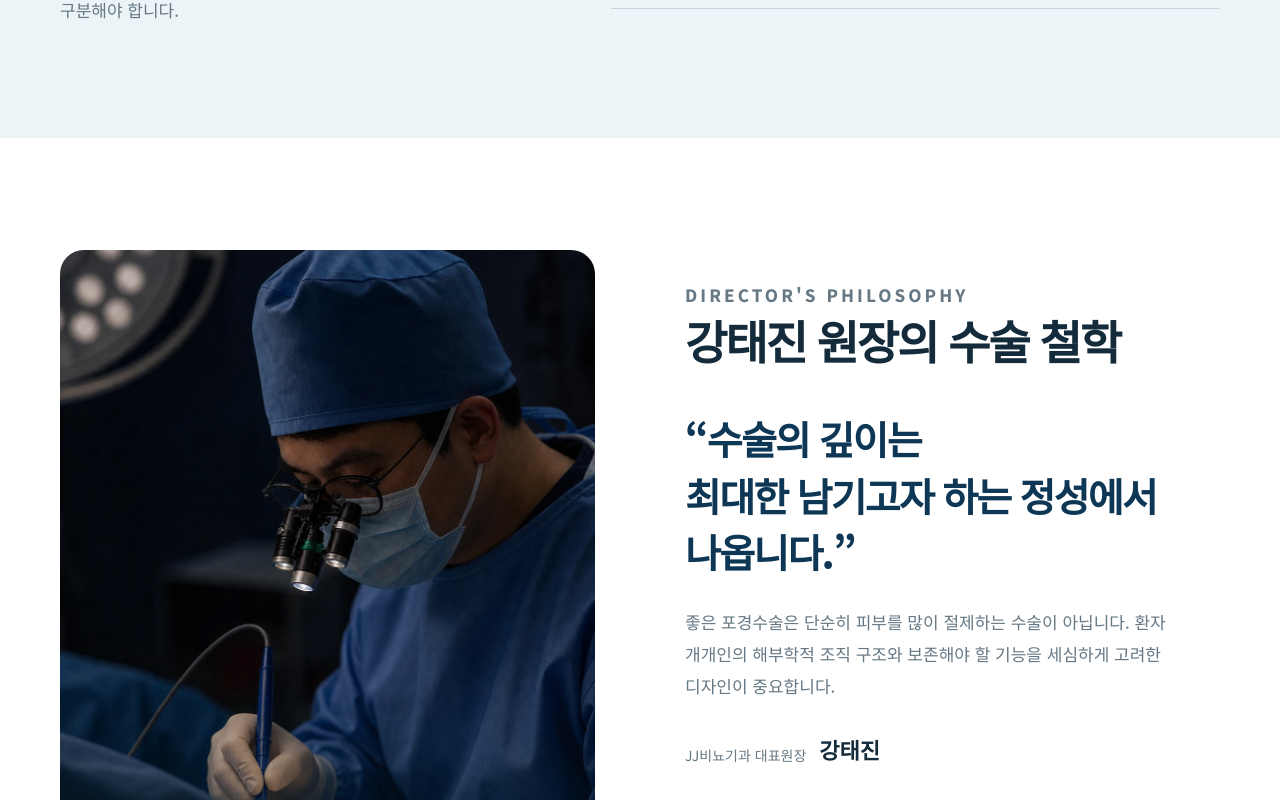
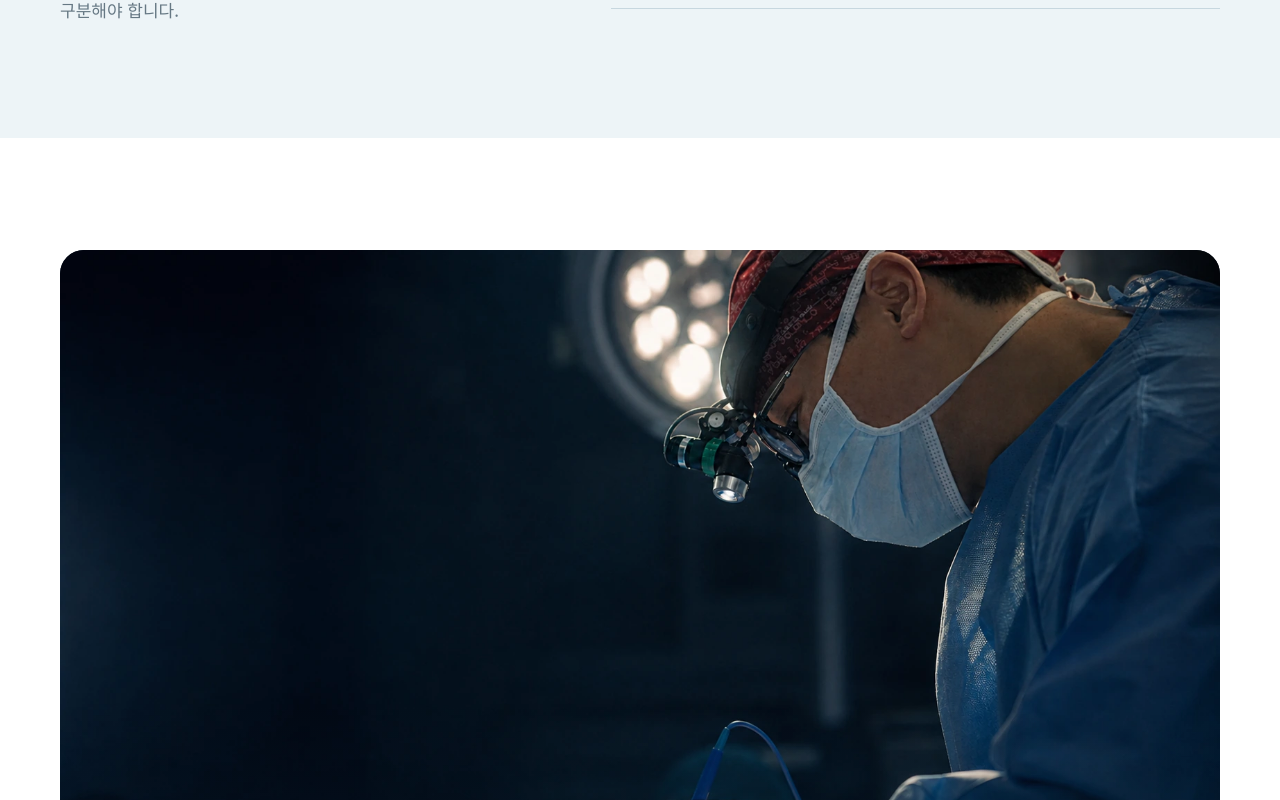
Before and after one commit to i8d8e8a8/jj-preservation-circumcision-page-preview, a Next.js app: page / in a window 1280 px wide. Shown: the part 11200-12000 px from the top of the page. Built offline with nearby package versions, Linux system fonts and the light colour scheme.

Commit message:
Use real-reference wide surgeon photo

```diff
--- a/app/globals.css
+++ b/app/globals.css
@@ -1141,22 +1141,22 @@ img {
 
 .doctor-grid {
   display: grid;
-  grid-template-columns: 1fr 1fr;
-  align-items: center;
-  gap: 90px;
+  grid-template-columns: 1fr;
+  gap: 58px;
 }
 
 .doctor-photo {
   position: relative;
-  min-height: 620px;
+  min-height: 0;
+  aspect-ratio: 16 / 9;
   overflow: hidden;
   border-radius: 24px;
-  background: var(--mist);
+  background: #071725;
 }
 
 .doctor-photo img {
   object-fit: cover;
-  object-position: center 50%;
+  object-position: center;
 }
 
 .doctor-photo::after {
@@ -1191,6 +1191,12 @@ img {
   line-height: 1.45;
 }
 
+.doctor-copy {
+  width: min(880px, 100%);
+  margin: 0 auto;
+  text-align: center;
+}
+
 .doctor-copy > p {
   margin: 0;
   color: var(--muted);
@@ -1202,7 +1208,12 @@ img {
   display: flex;
   margin-top: 28px;
   align-items: flex-end;
+  justify-content: center;
   gap: 13px;
+}
+
+.doctor-copy .text-link {
+  justify-content: center;
 }
 
 .doctor-sign span {
@@ -1998,7 +2009,8 @@ footer {
   }
 
   .doctor-photo {
-    min-height: 460px;
+    min-height: 0;
+    aspect-ratio: 16 / 9;
   }
 
   .doctor-copy {
--- a/app/page.tsx
+++ b/app/page.tsx
@@ -841,10 +841,10 @@ export default function Home() {
         <div className="shell doctor-grid">
           <div className="doctor-photo">
             <Image
-              src={`${ASSET_BASE}/doctor-procedure-cautery-dark-v5.webp`}
-              alt="어두운 수술실에서 전기 소작기 핸드피스를 들고 정밀 수술을 진행하는 강태진 대표원장"
+              src={`${ASSET_BASE}/doctor-procedure-real-dark-v7.webp`}
+              alt="어두운 수술실에서 전기 소작기 핸드피스로 정밀 수술을 진행하는 강태진 대표원장"
               fill
-              sizes="(max-width: 800px) 100vw, 46vw"
+              sizes="(max-width: 760px) 100vw, 1180px"
             />
             <span>남성수술 20년 이상</span>
           </div>
```
Also changed, not shown: public/doctor-procedure-real-dark-v7.webp (added).
